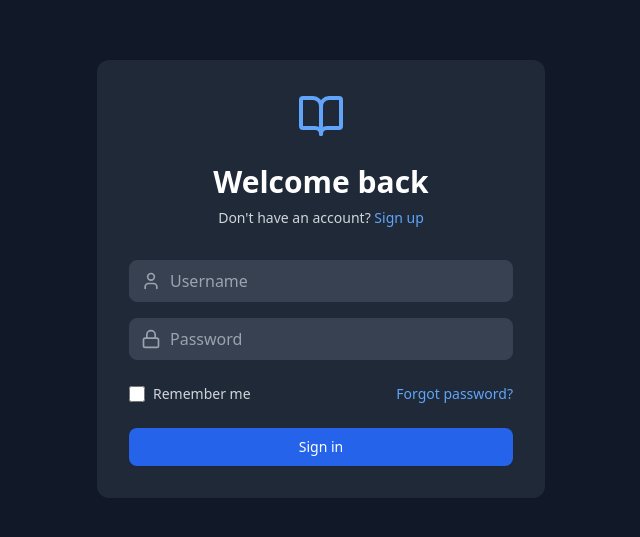
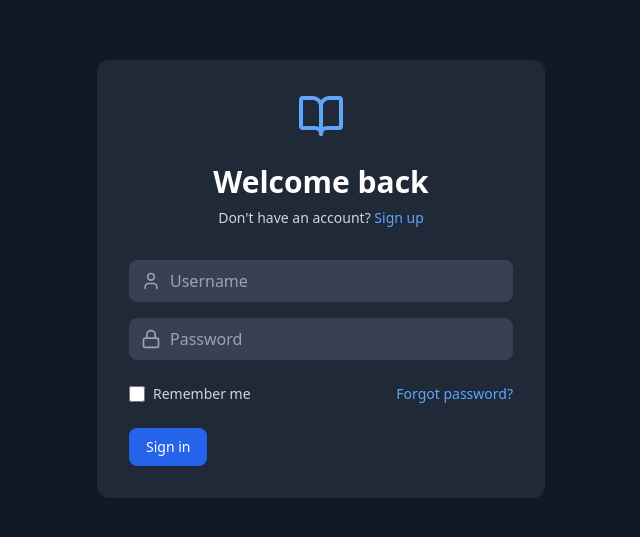
Before and after one commit to TeXSolution/keralamath, a React (Vite) app in the folder Frontend/client-app/: page /login in a window 1280 px wide. Shown: the part 121-658 px from the top of the page, without its empty margins (319-959 px from the left). Built offline with nearby package versions, Linux system fonts and the light colour scheme.

Commit message:
style(ui): update sign-in button design with improved colors, hover, and focus states

```diff
--- a/Frontend/client-app/src/pages/Login.jsx
+++ b/Frontend/client-app/src/pages/Login.jsx
@@ -124,7 +124,7 @@ const Login = () => {
 
           <button
             type="submit"
-            className="w-full flex justify-center py-2 px-4 border border-transparent rounded-lg shadow-sm text-sm font-medium text-white bg-blue-600 hover:bg-blue-700 focus:outline-none focus:ring-2 focus:ring-offset-2 focus:ring-blue-500"
+            className=" justify-center py-2 px-4 border border-transparent rounded-lg shadow-sm text-sm font-medium text-white bg-blue-600 hover:bg-blue-700 focus:outline-none focus:ring-2 focus:ring-offset-2 focus:ring-blue-500"
           >
             Sign in
           </button>
```
